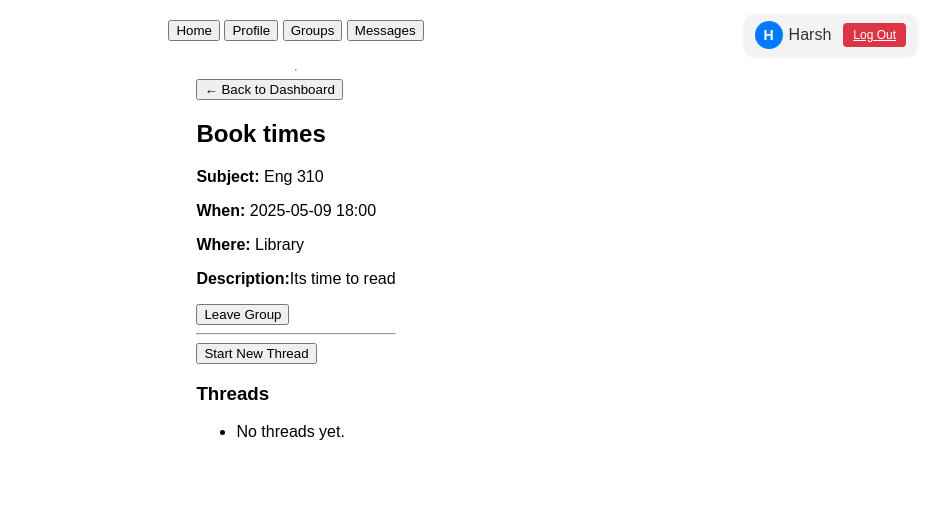
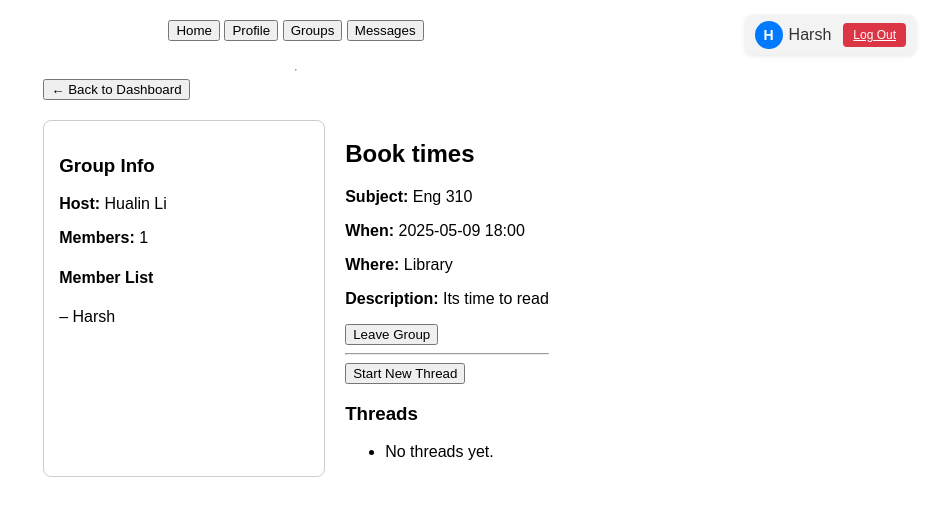
Before and after one commit to harshx1427/southern-study-scheduler, a Flask app: page /groups/2 in a window 1280 px wide. Shown: the top 516 px of the page, without its empty margins (344-1280 px from the left). Run offline with Flask 3, Linux system fonts and the light colour scheme; a user stored in the database is signed in.

Commit message:
Added 'Group Info' box where it shows host name and members list with members count inside the group

```diff
--- a/app/routes/main.py
+++ b/app/routes/main.py
@@ -73,6 +73,8 @@ def create_group():
             user_id=current_user.id,
             study_group_id=group.id,
             role='creator')
+        db.session.add(creator_membership)
+        db.session.commit()
         flash('Study group created successfully!', 'group_success')
         return redirect(url_for('main.dashboard'))
     return render_template('create_group.html', form=form, unread_count=unread_count)
--- a/app/static/base_styles.css
+++ b/app/static/base_styles.css
@@ -11,6 +11,22 @@ body {
   width: 100%;
   text-align: center;
   margin-bottom: 20px;
+}
+.layout {
+  display: flex;
+  gap: 20px;
+  margin-top: 20px;
+}
+
+.sidebar {
+  width: 250px;
+  border: 1px solid #ccc;
+  padding: 15px;
+  border-radius: 8px;
+}
+
+.main-content {
+  flex: 1;
 }
 
 .user-info {
--- a/app/templates/view_group.html
+++ b/app/templates/view_group.html
@@ -1,12 +1,33 @@
 {% extends "base.html" %}
 {% block title %}{{ group.name }}{% endblock %}
+
 {% block content %}
   <a href="{{ url_for('main.dashboard') }}"><button>← Back to Dashboard</button></a>
+
+  <div class="layout">
+    <!-- Sidebar -->
+    <aside class="sidebar">
+      <h3>Group Info</h3>
+      <p><strong>Host:</strong> {{ group.creator.name }}</p>
+      <p><strong>Members:</strong> {{ group.memberships|length }}</p>
+
+      <h4>Member List</h4>
+      <ul style="list-style: none; padding-left: 0; margin: 0;">
+        {% for m in group.memberships %}
+          {% if m.user.id != group.creator.id %}
+            <li>– {{ m.user.name }}</li>
+          {% endif %}
+        {% endfor %}
+      </ul>
+    </aside>
+
+    <!-- Main content -->
+    <div class="main-content">
       <h2>{{ group.name }}</h2>
       <p><strong>Subject:</strong> {{ group.subject }}</p>
       <p><strong>When:</strong> {{ group.meet_time.strftime('%Y-%m-%d %H:%M') }}</p>
       <p><strong>Where:</strong> {{ group.location }}</p>
-  <p><strong>Description:</strong>{{ group.description }}</p>
+      <p><strong>Description:</strong> {{ group.description }}</p>
 
       {% if is_member %}
         <form method="POST" action="{{ url_for('main.leave_group', group_id=group.id) }}">
@@ -21,8 +42,8 @@
       <hr>
 
       {% if is_member %}
-    <a href="{{ url_for('threads.new_thread', group_id=group.id) }}" class="btn">
-      <button>Start New Thread</button>
+        <a href="{{ url_for('threads.new_thread', group_id=group.id) }}">
+          <button class="btn">Start New Thread</button>
         </a>
 
         <h3>Threads</h3>
@@ -40,5 +61,6 @@
       {% else %}
         <p style="color: gray;"><em>Join this group to view and start threads.</em></p>
       {% endif %}
-
+    </div>
+  </div>
 {% endblock %}
```
Also changed, not shown: instance/study_scheduler.db. Lines whose indentation alone changed are shown as unchanged.
